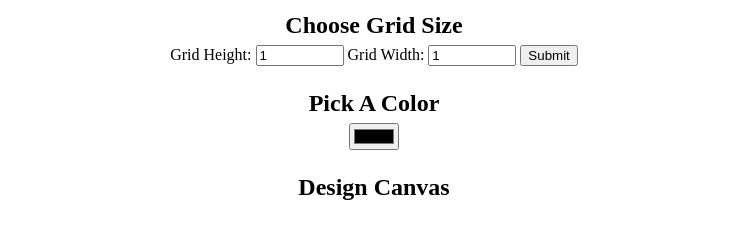
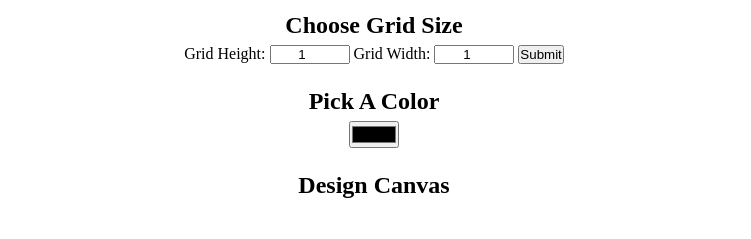
Before and after one commit to I-ship-it-web/Pixel, a plain HTML site: page index.html in a window 1280 px wide. Shown: the part 125-364 px from the top of the page, without its empty margins (266-1017 px from the left). Drawn offline with Linux system fonts and the light colour scheme.

Commit message:
Update styles.css

```diff
--- a/styles.css
+++ b/styles.css
@@ -1,4 +1,7 @@
-body {
+* {
+    margin: 0;
+    padding: 0;
+    box-sizing: border-box;
     text-align: center;
 }
 
```
